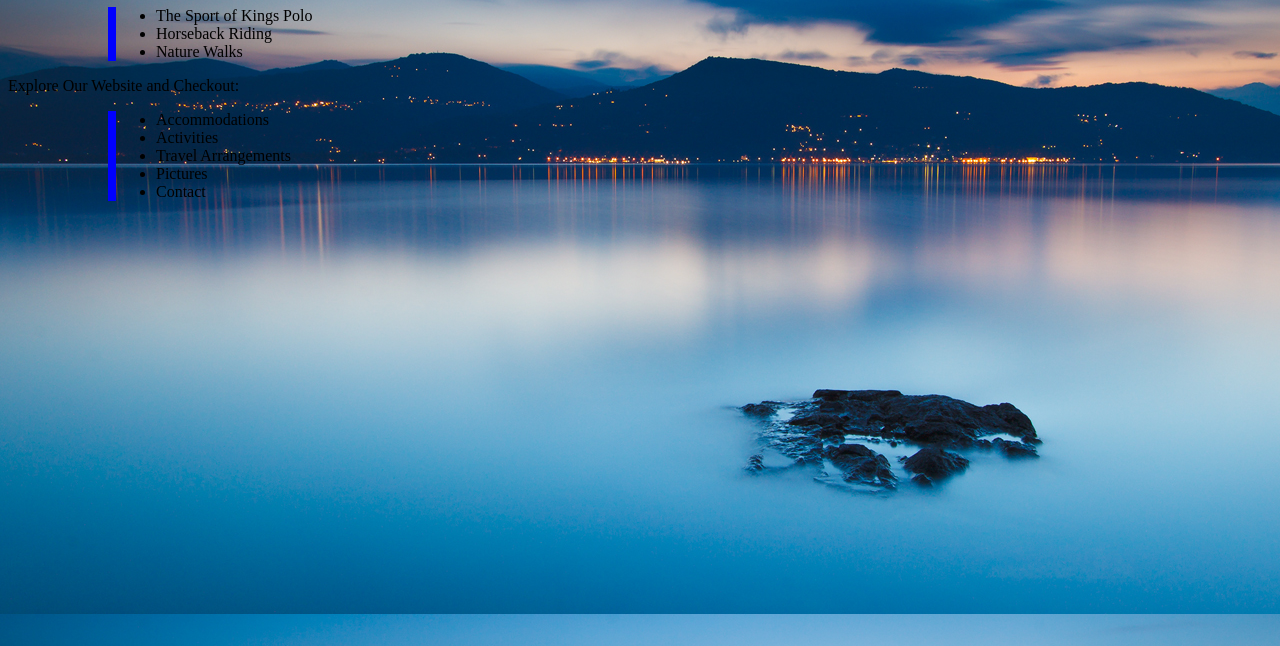
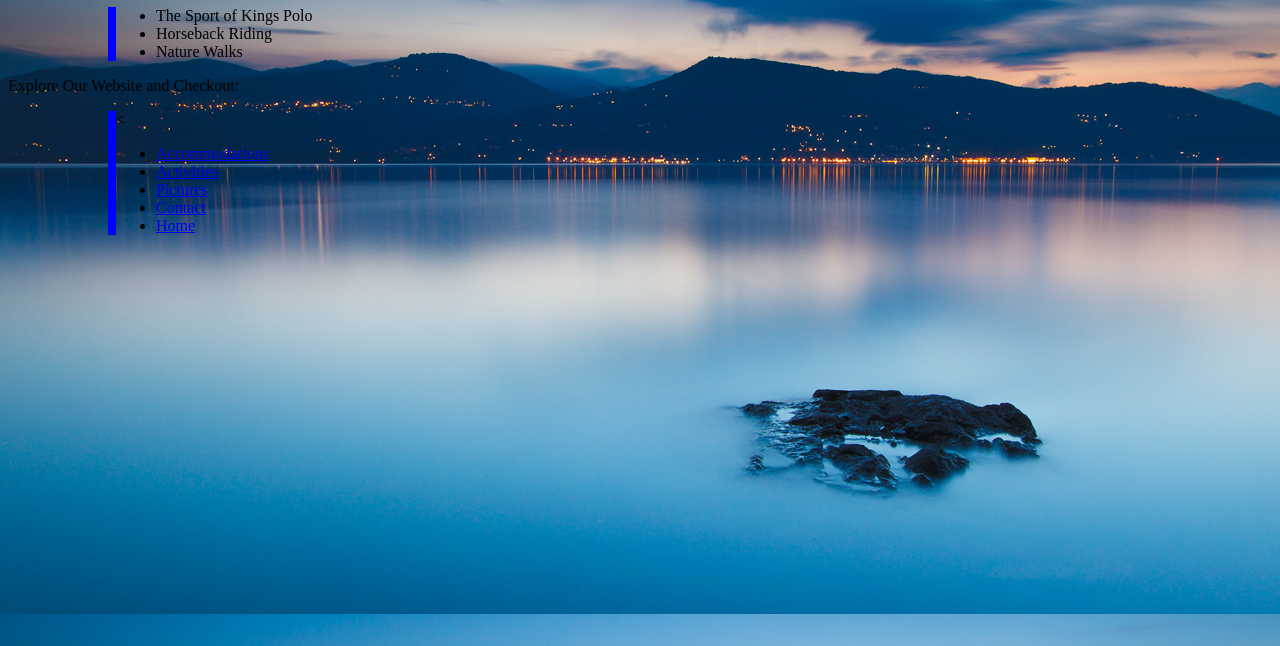
Before and after one commit to BenkiKuu/the-ambiance-incarnate-website, a plain HTML site: page activities.html in a window 1280 px wide. Shown: the part 154-800 px from the top of the page. Drawn offline with Linux system fonts and the light colour scheme.

Commit message:
links all the pages together

```diff
--- a/activities.html
+++ b/activities.html
@@ -21,12 +21,12 @@
   <p>Explore Our Website and Checkout:</p>
   <div class="align">
 
-    <ul>
-      <li>Accommodations</li>
-      <li>Activities</li>
-      <li>Travel Arrangements</li>
-      <li>Pictures</li>
-      <li>Contact</li>
+    <<ul>
+      <li><a href="accommodations.html">Accommodations</a></li>
+      <li><a href="activities.html">Activities</a></li>
+      <li><a href="pictures.html">Pictures</a></li>
+      <li><a href="contacts.html">Contact</a></li>
+      <li><a href="index.html">Home</a></li>
     </ul>
   </div>
 
```
Also changed, not shown: accommodations.html (+6 -6 lines), contacts.html (+5 -5 lines), index.html (renamed from the-ambiance-incarnate-homepage.html, +5 -5 lines), pictures.html (+5 -5 lines), travell-arrangements.html (deleted).
